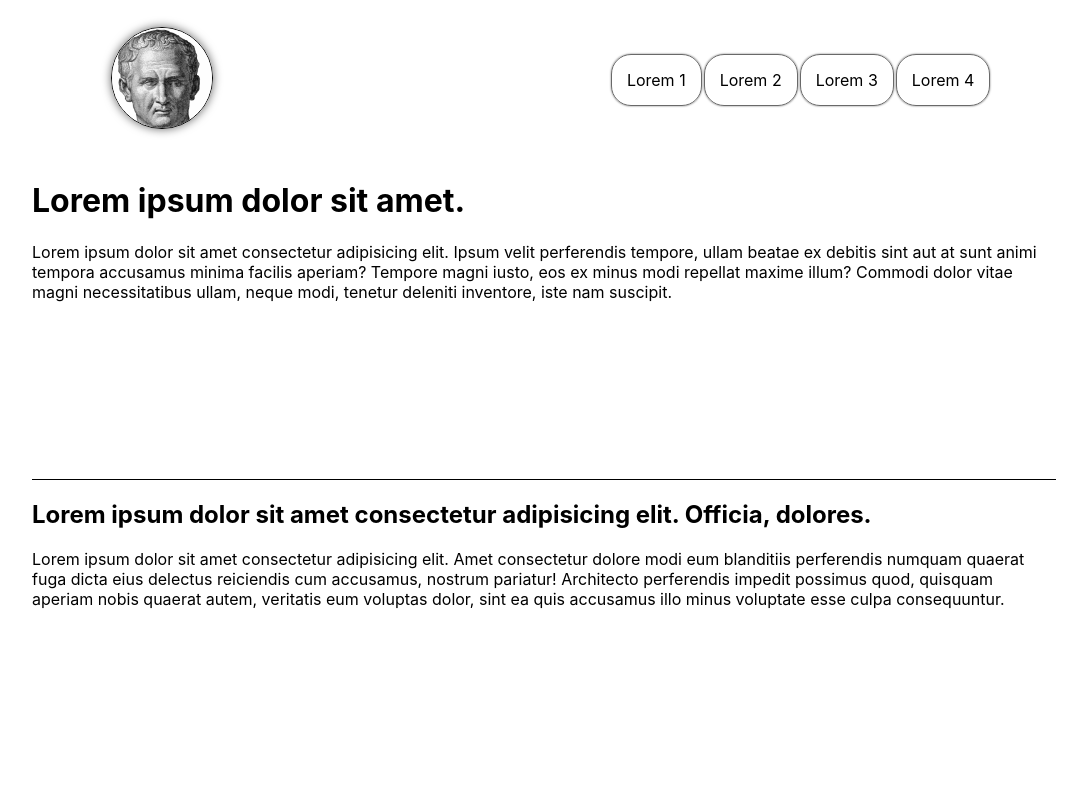
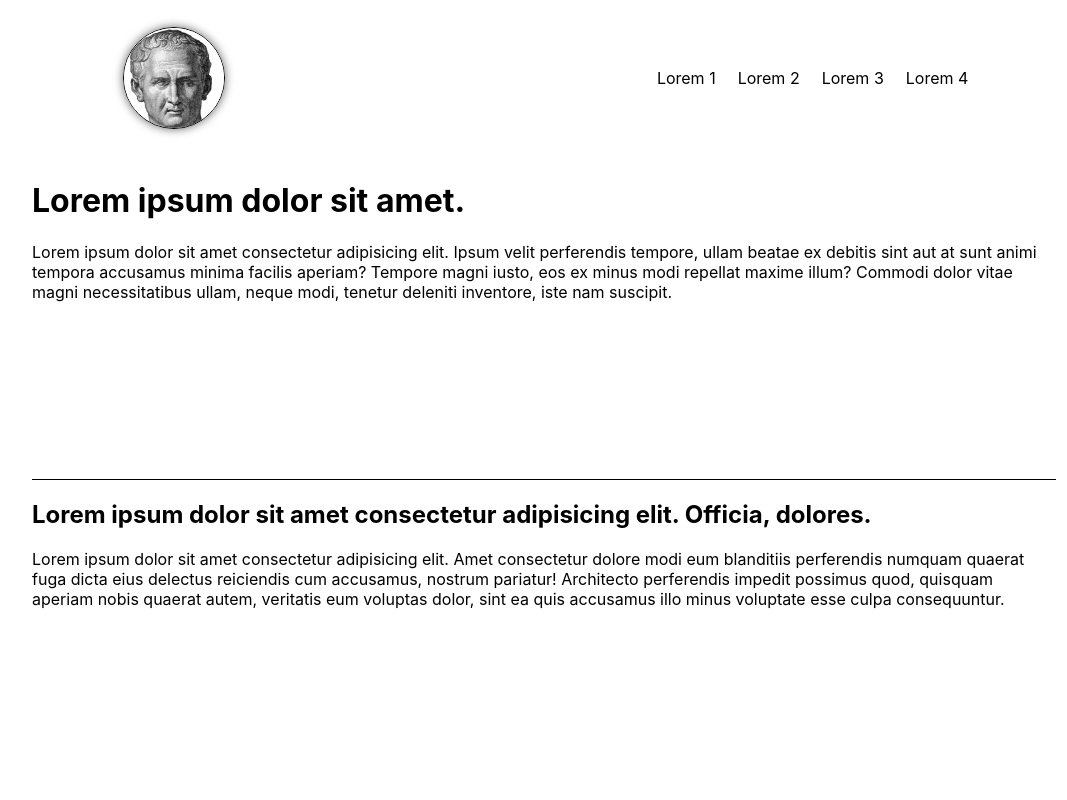
Before and after one commit to jfernando0911/css-layout-lorem, a website: page index.html in a window 1280 px wide. Shown: the top 800 px of the page, without its empty margins (96-1163 px from the left). Drawn offline with Linux system fonts and the light colour scheme.

Commit message:
changed the ul list elements styles

```diff
--- a/style.sass
+++ b/style.sass
@@ -20,7 +20,7 @@ body
         img
             border: 1px solid black
             border-radius: 50%
-            box-shadow:  0 0 10px  rgba(0,0,0,0.6)
+            box-shadow: 0 0 10px  rgba(0,0,0,0.6)
         .navbar
             display: flex
             justify-content: space-around
@@ -38,14 +38,17 @@ body
                 margin: 0
                 padding: 0
                 height: auto
+
                 li
-                    padding: 15px
-                    border: 1px solid dimgrey
+                    padding: 10px
                     margin-right: 2px
-                    border-radius: 20px
-                    box-shadow:  0 0 2px  rgba(0,0,0,0.6)
+                    border-bottom: 5px solid transparent
+                    background-color: #ffffff
+                    transition: 1s
                     &:hover
-                        background-color:   rgba(0,0,0,0.2)
+                        background-color: rgba(0,0,0,0.2)
+                        border-bottom: 5px solid black
+
     .mainContent
         border-bottom: 1px solid black
 
```
Also changed, not shown: style.css, 1 other file.
